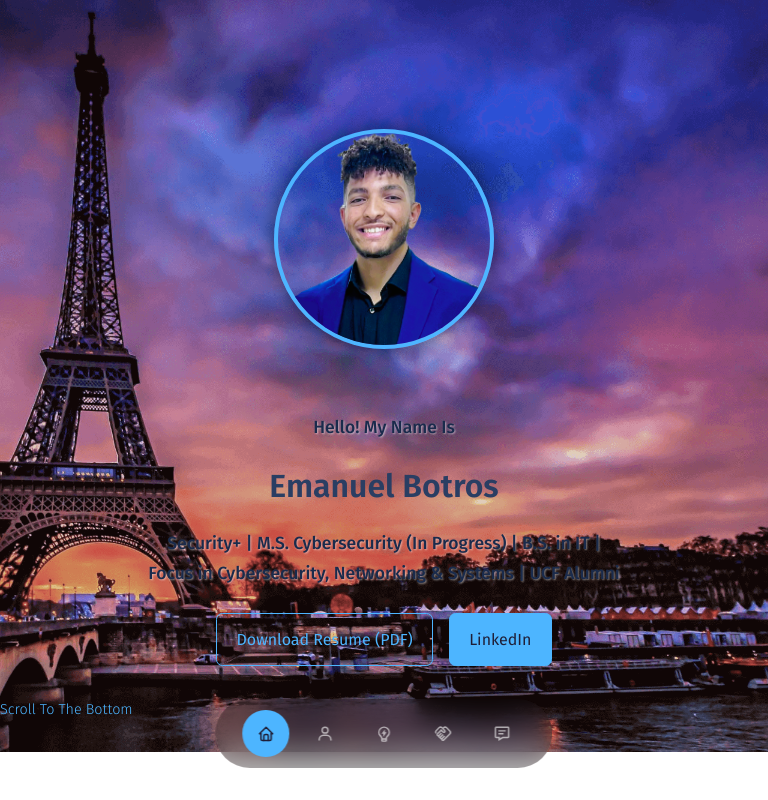
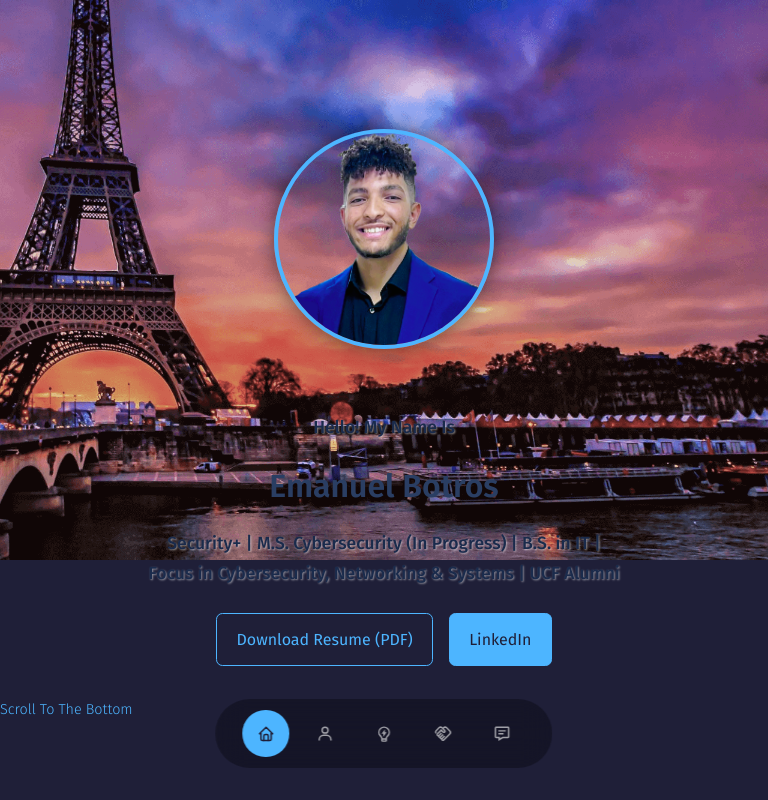
Before and after one commit to milobzb/emanuelbotros.github.io, a React (Create React App) app: page / in a window 768 px wide. Shown: the top 800 px of the page. Built offline with nearby package versions, Linux system fonts and the light colour scheme.

Commit message:
Updated Current Info

```diff
--- a/src/components/background/background.css
+++ b/src/components/background/background.css
@@ -36,15 +36,21 @@
   z-index: 1;
 }
 
-/* 📱 Responsive fix for tablets and phones */
-@media screen and (min-width: 810px) and (max-width: 830px) {
+/* iPad Portrait (works fine) */
+@media screen and (max-width: 768px) {
   .background-slideshow {
-    background-position: center -30vh; /* Try -30vh or tweak as needed */
-    background-size: cover;
-    background-attachment: scroll;
+    transform: translateY(-30vh);
+    background-position: center top;
   }
 }
 
+/* iPad Landscape */
+@media screen and (min-width: 768px) and (max-width: 1024px) and (orientation: landscape) {
+  .background-slideshow {
+    transform: translateY(-6vh);  /* 👈 play with this */
+    background-position: center top;
+  }
+}
 @media screen and (max-width: 480px) {
   .background-slideshow {
     background-attachment: scroll;
```
